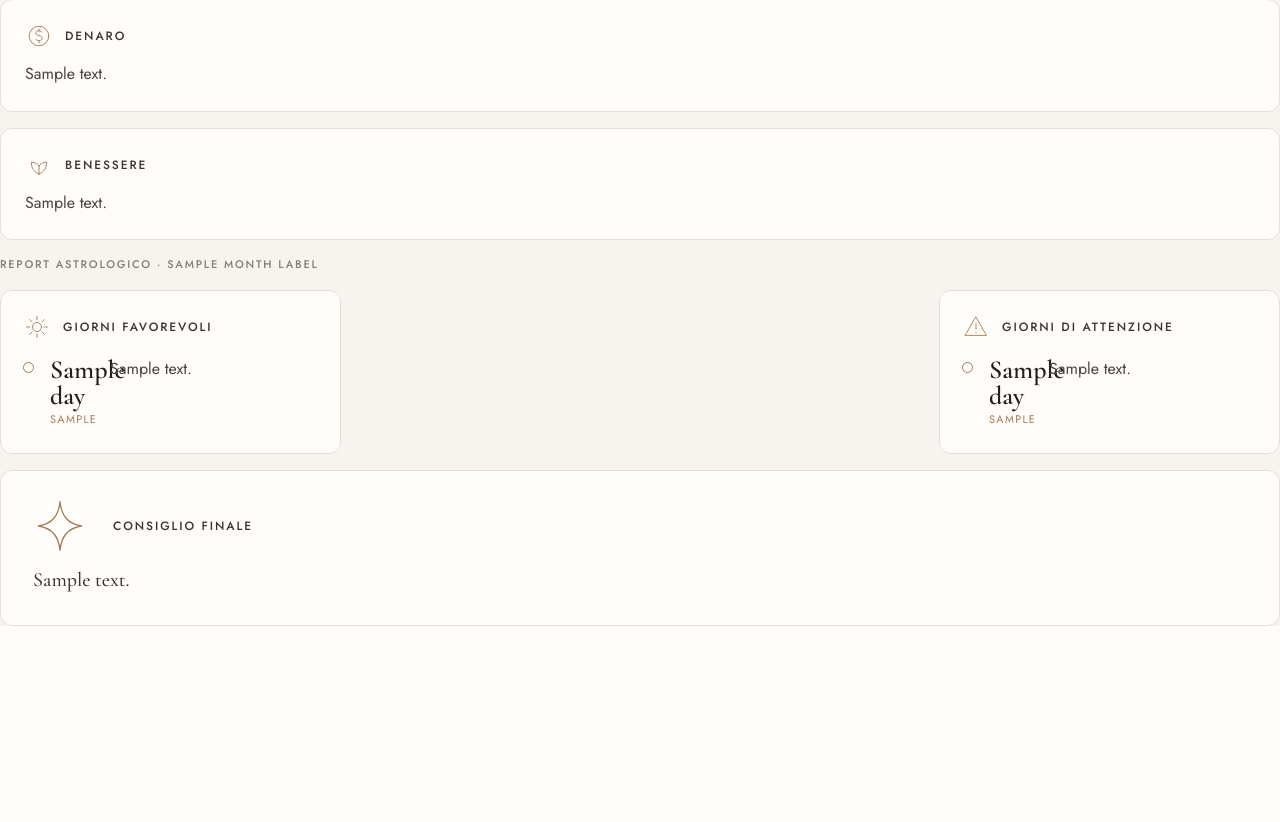
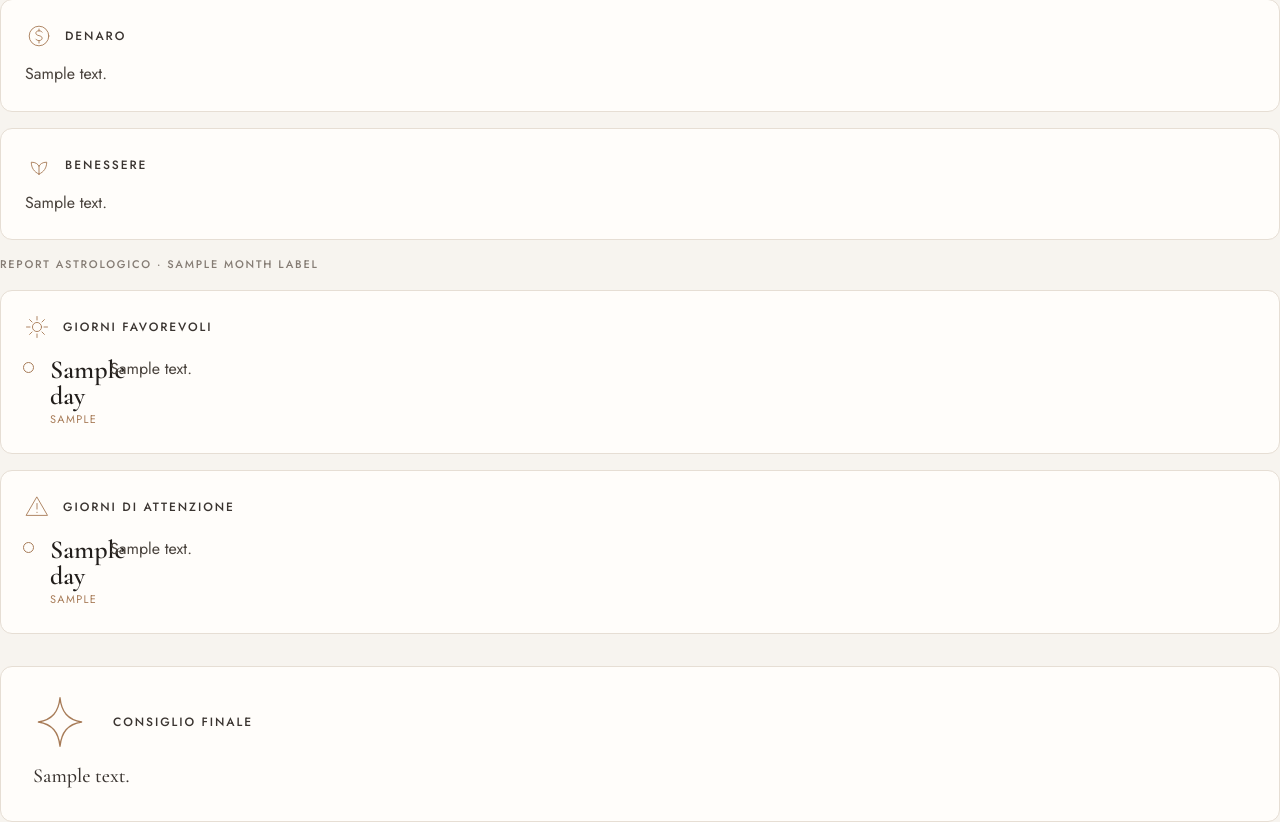
Before and after one commit to kawashita86/astro-report, a Python web app: template shell/http/templates/report_export.html in a window 1280 px wide. Shown: the part 1187-2009 px from the top of the page. Before the commit the page ends 1813 px from the top, so only its background shows below. Run offline with Jinja, Linux system fonts and the light colour scheme; the template is opened without the code that fills it: most values are stand-ins (such as "Sample title", 1, 10 or a date in 2020).

Commit message:
fix: stack the day-list cards so long lists paginate cleanly in the PDF (Story 10.1)
The block-layout export floated the Giorni favorevoli and Giorni di attenzione
cards side by side. A real month's lists span pages, and WeasyPrint fragments
page-spanning floats independently: blank pages, the caution column showing
one entry per page, Consiglio finale painted over the lists, and card
backgrounds drawn with a NaN height (a PDF syntax error in readers).

Stack the cards as full-width blocks, clone the card border onto every page
fragment, keep each card header with its first entry, and use lining figures
so a day "1" no longer reads as a Roman "I". A regression test renders
18 + 8 long entries and checks the cards stack and the PDF holds no NaN.

Co-Authored-By: Claude Opus 5.5 <noreply@anthropic.com>

```diff
--- a/shell/http/templates/report_export.html
+++ b/shell/http/templates/report_export.html
@@ -344,20 +344,22 @@
       }
 
       /* --- Page 3: the two day-list timelines + Consiglio finale --- */
+      /* Stacked full-width blocks, not two floats side by side: a list runs
+         to 20+ entries and spans pages, and WeasyPrint fragments page-
+         spanning floats independently -- blank pages, columns paginating
+         out of step, and the following card painted over the floats. */
       .day-lists-row {
         margin-bottom: 16px;
       }
       .day-list-card {
-        float: left;
-        width: 341px;
         padding: 22px 22px 12px;
+        margin-bottom: 16px;
         break-inside: auto;
-      }
-      .day-list-card + .day-list-card {
-        float: right;
+        box-decoration-break: clone;
       }
       .day-list-card-header {
         margin-bottom: 16px;
+        break-after: avoid;
         display: flex;
         gap: 12px;
         align-items: center;
@@ -401,6 +403,8 @@
         font-size: 26px;
         font-weight: 600;
         line-height: 1;
+        /* Cormorant's default old-style "1" reads as a Roman "I". */
+        font-variant-numeric: lining-nums;
         color: #221e1b;
       }
       .timeline-month {
```
Also changed, not shown: tests/test_pdf_render_perf.py (+49 -2 lines).
